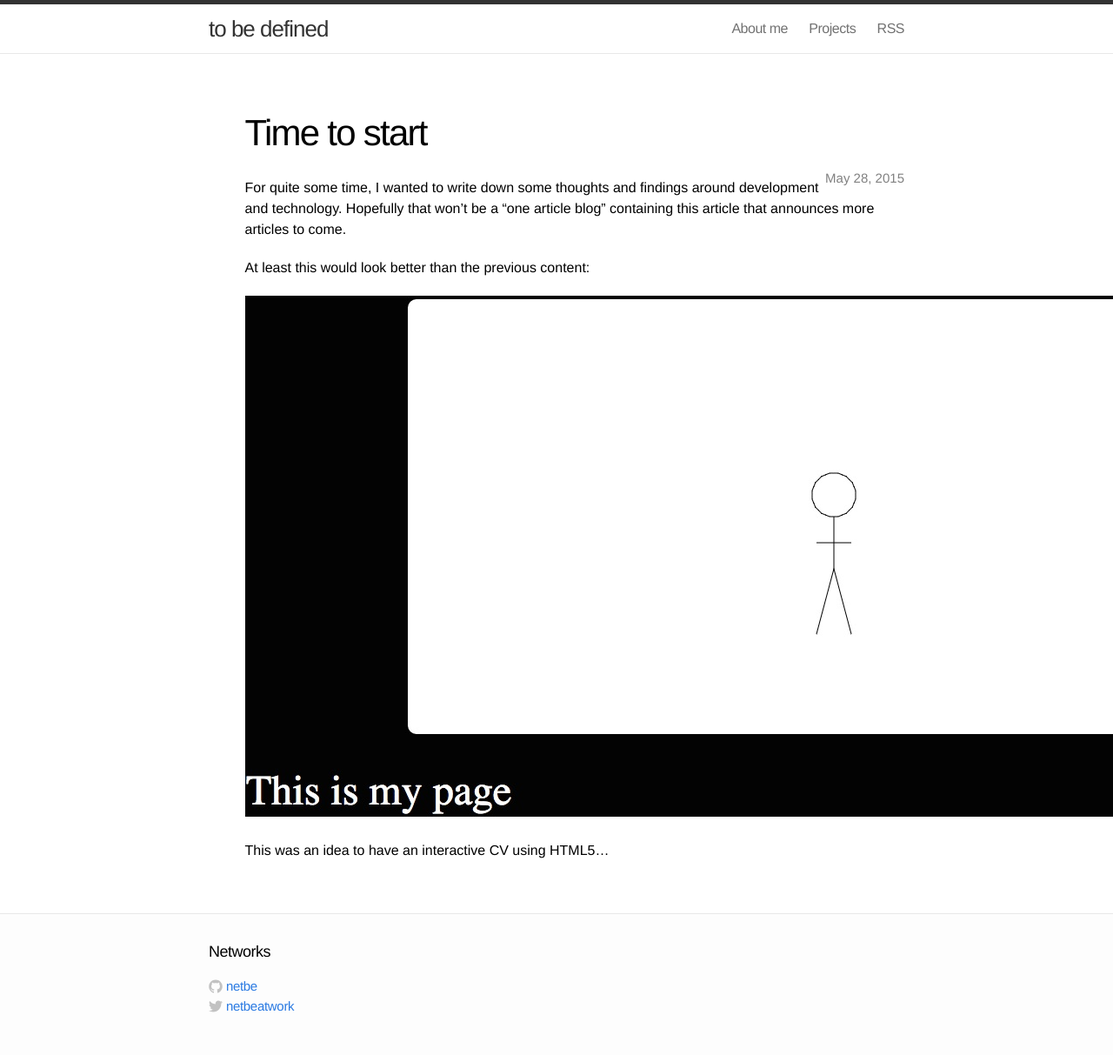
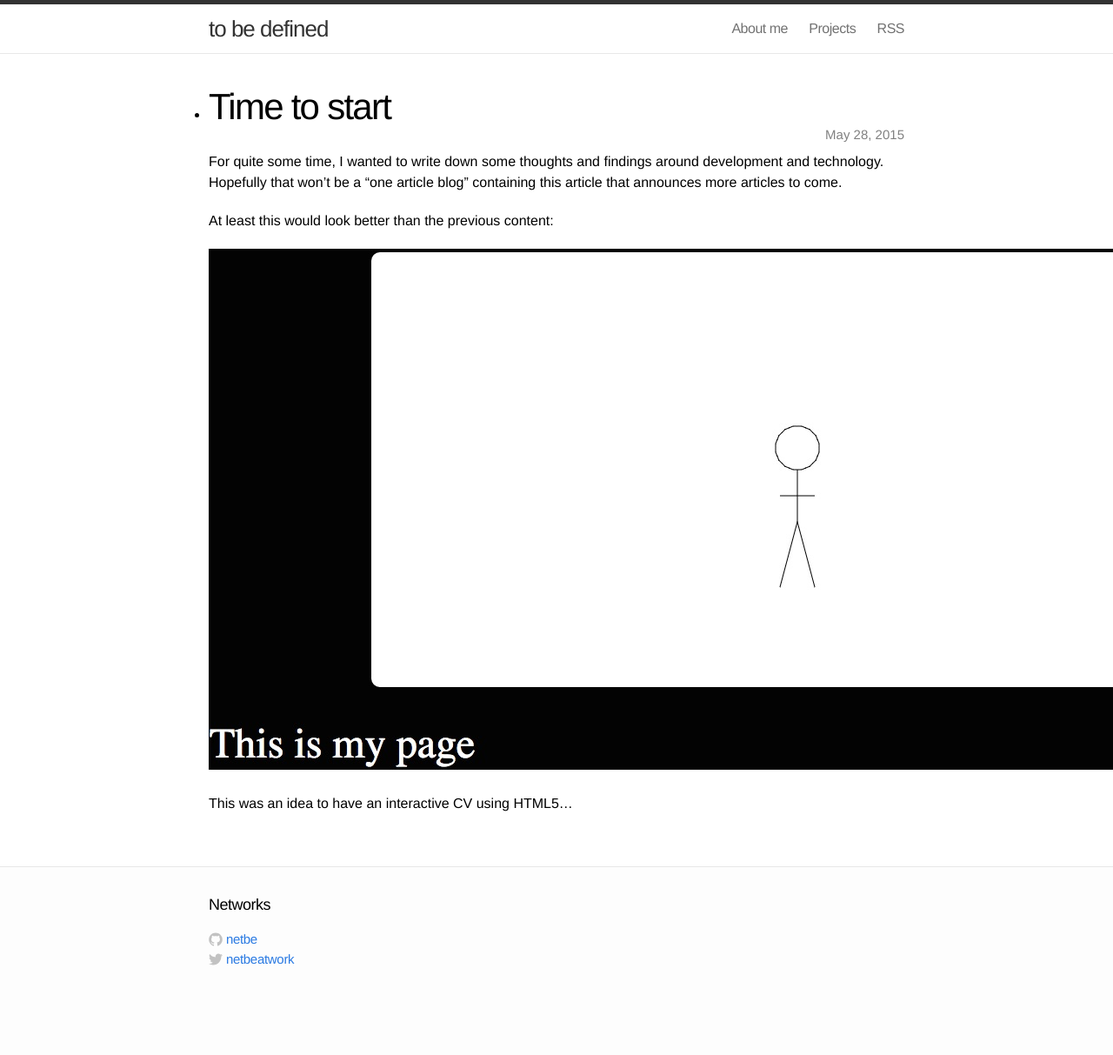
Before and after one commit to netbe/netbe.github.com, a Jekyll site: the page built from index.html, in a window 1280 px wide. Shown: the whole page at 87% size. Built offline with Jekyll 4.4.1, drawn with Linux system fonts in a browser that asks for light colours; after the commit the page ends 1159 px from its top, so only the background shows below that.

Commit message:
Design home

```diff
--- a/index.html
+++ b/index.html
@@ -1,10 +1,8 @@
 ---
-layout: page
+layout: default
 ---
 
-<div class="home">
-
-  <ul class="posts">
+  <ul>
 
     {% for page in site.posts %}
       <li>
@@ -12,5 +10,3 @@
       </li>
     {% endfor %}
   </ul>
-
-</div>
```
